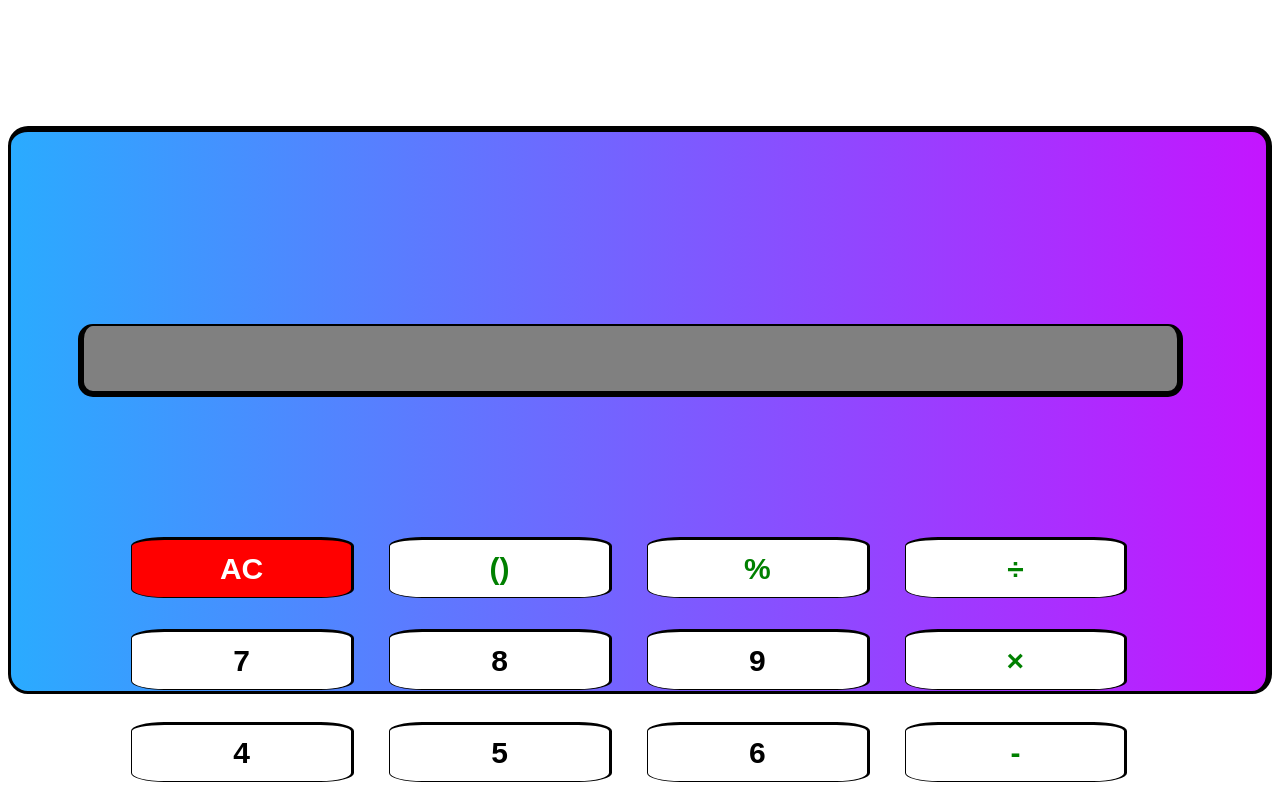
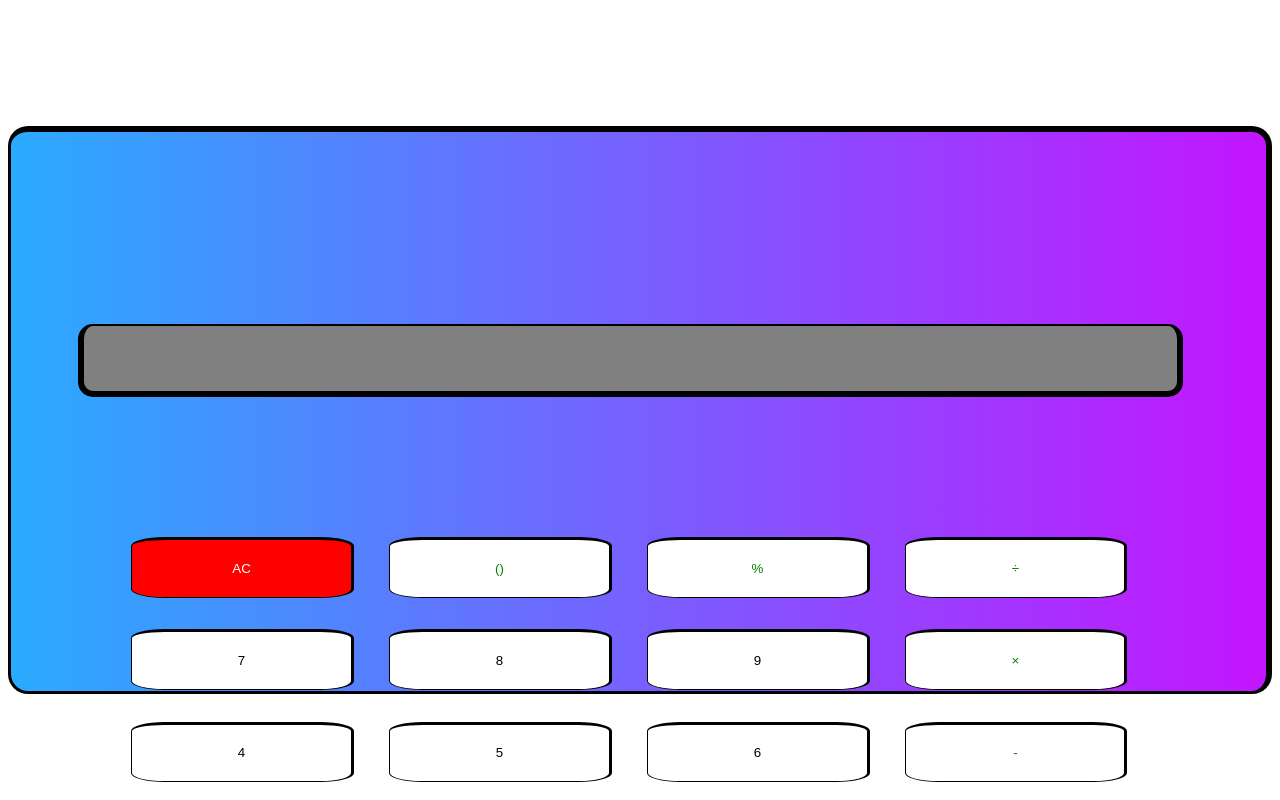
Before and after one commit to Manuprasad384/Calculator, a plain HTML site: page index.html in a window 1280 px wide. Shown: the top 800 px of the page. Drawn offline with Linux system fonts and the light colour scheme.

Commit message:
Update style.css

```diff
--- a/style.css
+++ b/style.css
@@ -42,8 +42,8 @@ border-right:solid black 6px;
     margin:1.5%;
     border-radius:15%;
     border:0;
-    font-size:30px;
-    font-weight:bold;
+
+
     color:black;
     background:white;
     border:solid black 1px;
```
